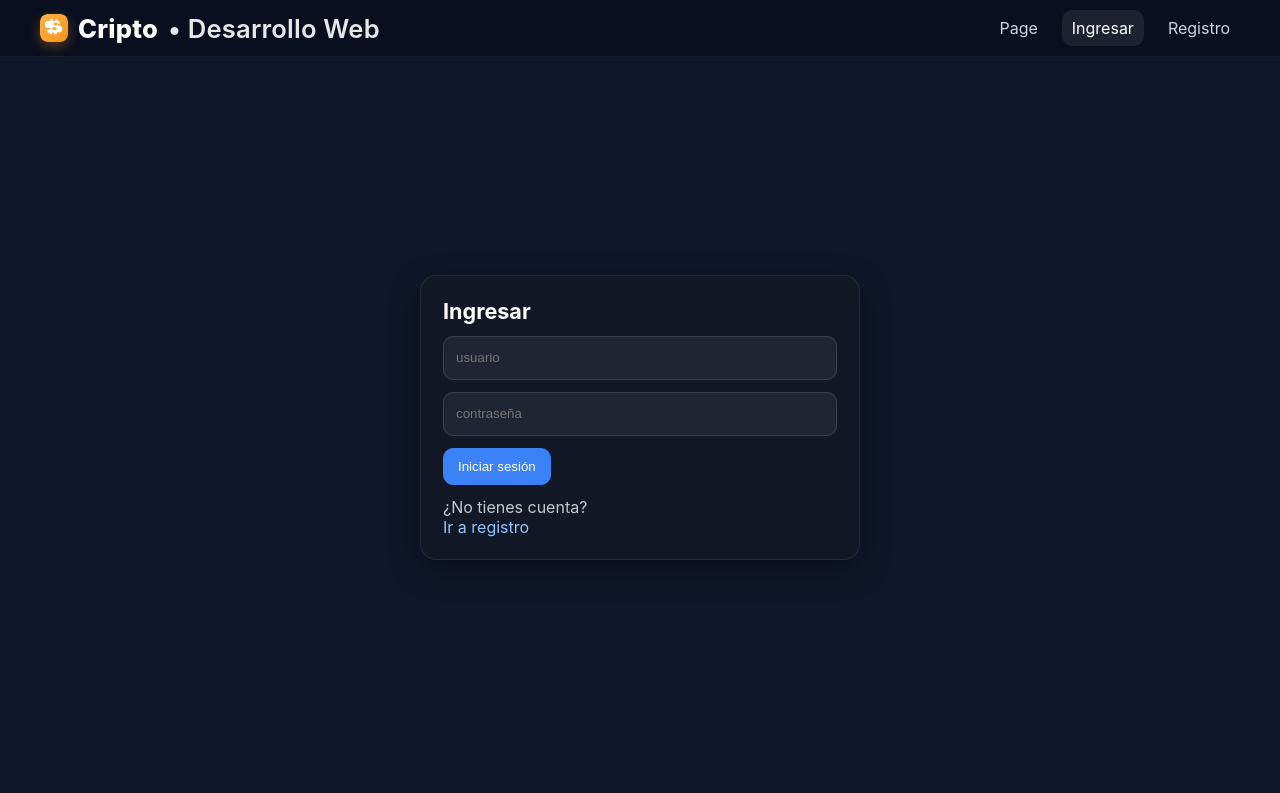
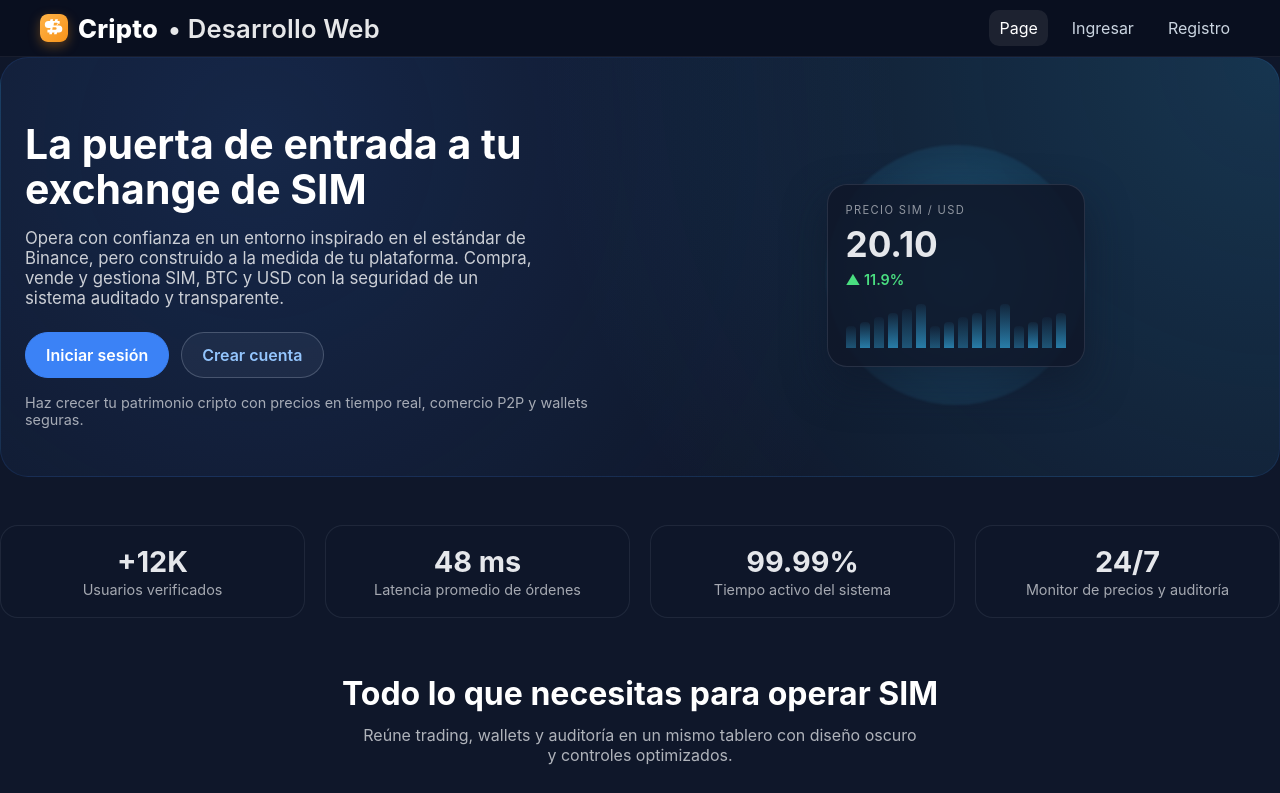
Before and after one commit to edgarchumil/Proyecto-Final, an Angular app in the folder Frontend/: page /landing in a window 1280 px wide. Before the commit this address led to /auth/login. Shown: the top 793 px of the page. Built offline with nearby package versions, Linux system fonts and the light colour scheme.

Commit message:
Route unauthenticated users to landing path

```diff
--- a/Frontend/src/app/app.component.ts
+++ b/Frontend/src/app/app.component.ts
@@ -63,7 +63,7 @@ export class AppComponent implements OnInit, OnDestroy {
 
     if (!this.auth.isAuthenticated()) {
       if (isAuthRoute) {
-        this.router.navigateByUrl('/', { replaceUrl: true });
+        this.router.navigateByUrl('/landing', { replaceUrl: true });
         return;
       }
     } else {
--- a/Frontend/src/app/layout/topbar/topbar.component.html
+++ b/Frontend/src/app/layout/topbar/topbar.component.html
@@ -1,6 +1,6 @@
 <header class="topbar" role="banner">
   <div class="topbar__container">
-    <a class="brand" routerLink="/" aria-label="Inicio">
+    <a class="brand" routerLink="/landing" aria-label="Inicio">
       <img class="brand-icon" src="/favicon.svg" alt="" aria-hidden="true">
       Cripto <span>• Desarrollo Web</span>
     </a>
@@ -20,7 +20,7 @@
       <a *ngIf="isLoggedIn" class="cta buy" routerLink="/trade" [queryParams]="{ side: 'buy' }" routerLinkActive="active" (click)="close()">Comprar</a>
       <a *ngIf="isLoggedIn" class="cta sell" routerLink="/trade" [queryParams]="{ side: 'sell' }" routerLinkActive="active" (click)="close()">Vender</a>
       <a *ngIf="isLoggedIn" routerLink="/dashboard" routerLinkActive="active" (click)="close()">Dashboard</a>
-      <a *ngIf="!isLoggedIn" routerLink="/" routerLinkActive="active" [routerLinkActiveOptions]="{ exact: true }" (click)="close()">Page</a>
+      <a *ngIf="!isLoggedIn" routerLink="/landing" routerLinkActive="active" (click)="close()">Page</a>
       <div *ngIf="isLoggedIn" class="notif-wrapper">
         <a href="#"
            class="notif-bell"
```
Also changed, not shown: Frontend/src/app/app.routes.ts (+9 -7 lines).
